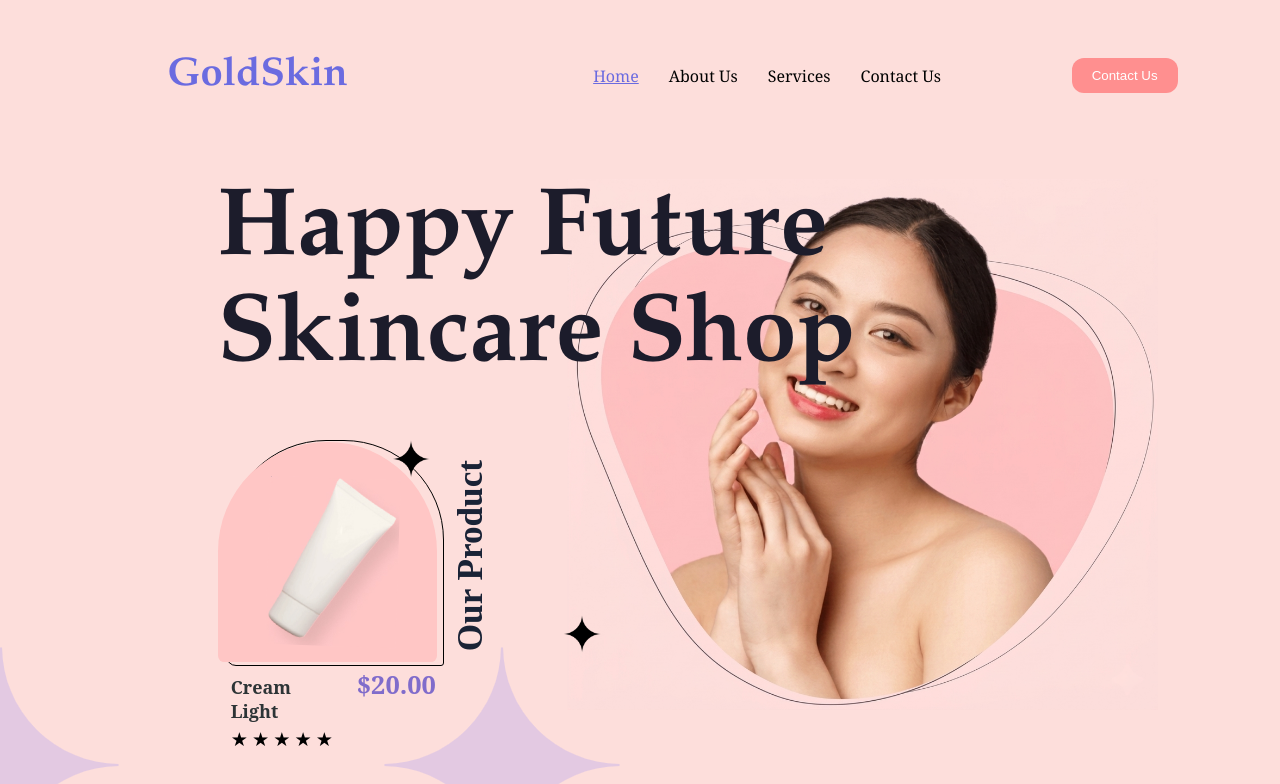
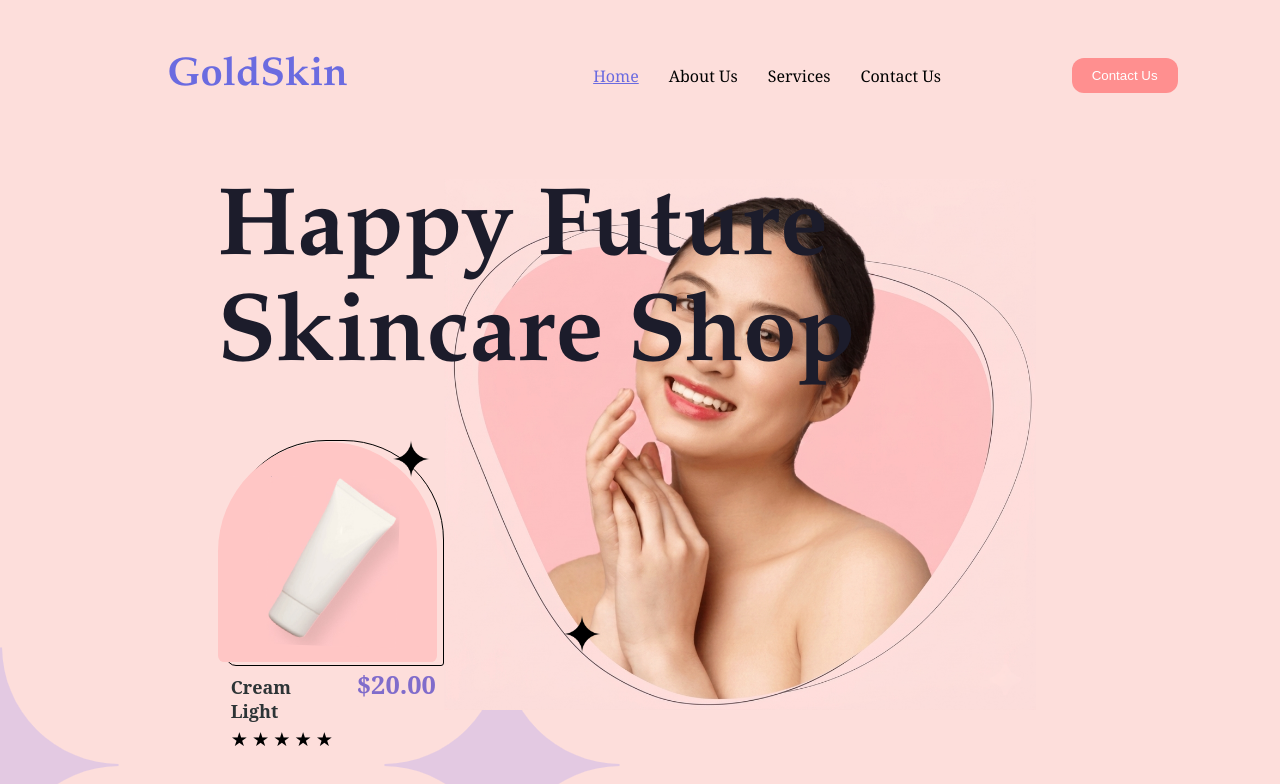
Before and after one commit to ANWINBABY/glodenskin, a React (Create React App) app: page / in a window 1280 px wide. Shown: the top 784 px of the page. Built offline with nearby package versions, Linux system fonts and the light colour scheme.

Commit message:
Adjust left position of .hero-model class

```diff
--- a/src/styles/hero.css
+++ b/src/styles/hero.css
@@ -203,7 +203,7 @@
 .hero-model {
     position: inherit;
     bottom: 90px;
-    left: 28%;
+    left: 70%%;
     transform: translateX(-50%);
     width: 135%;
     z-index: 1;
```
